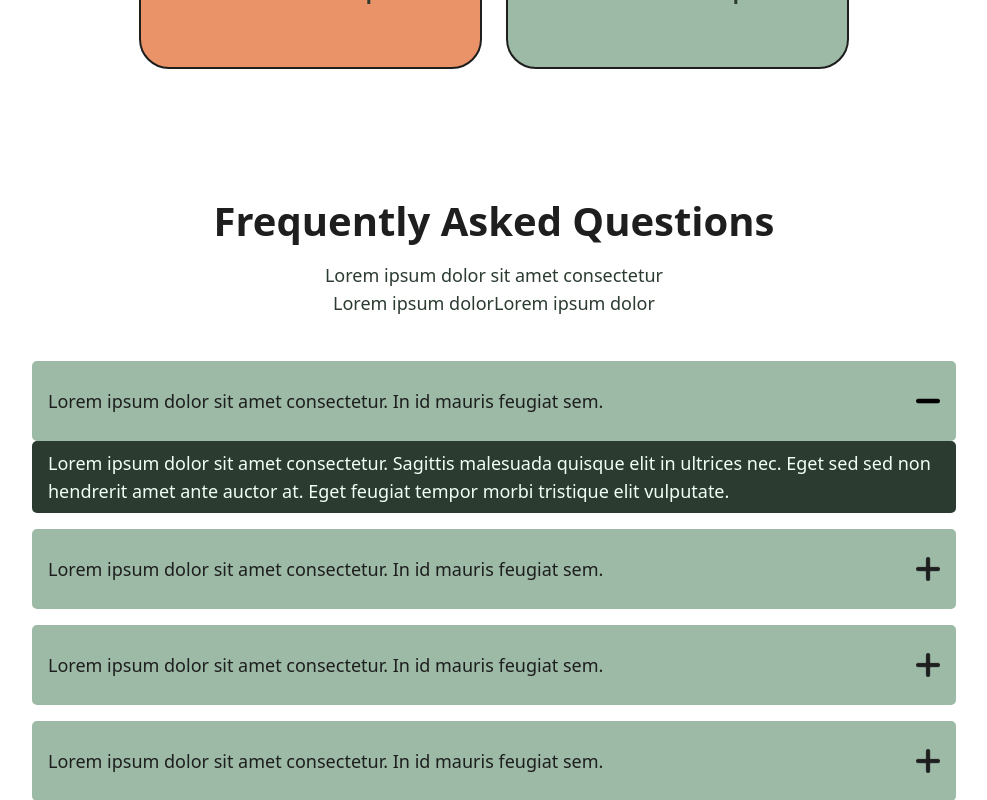
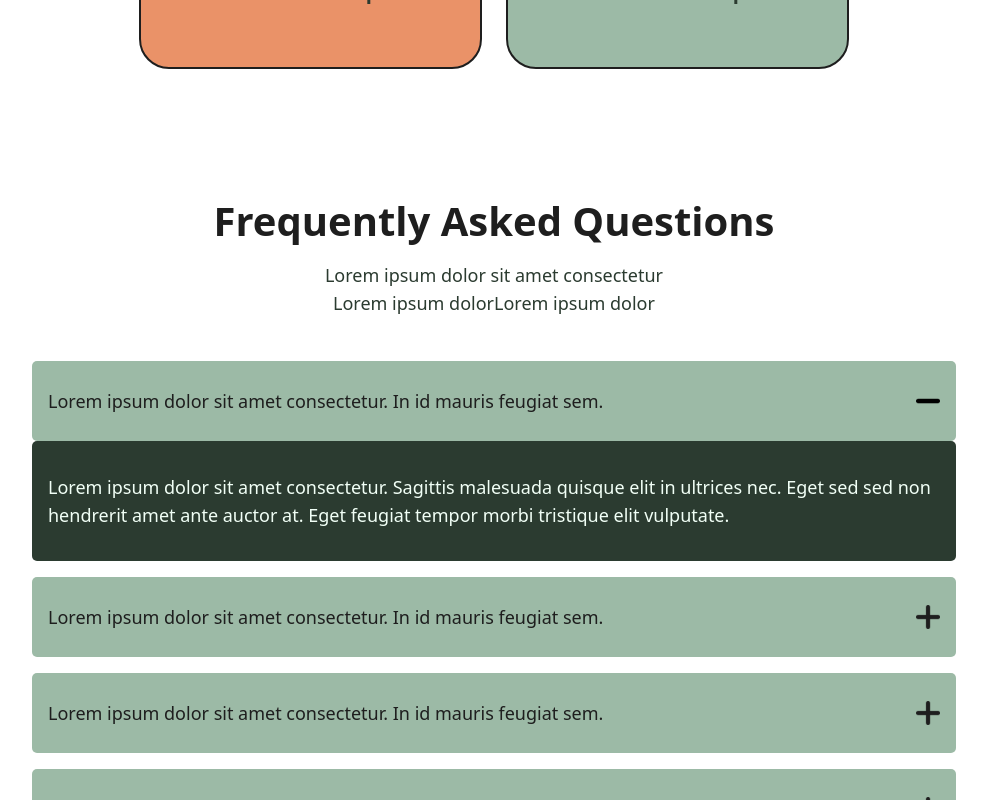
Before and after one commit to BowaDAO/Beud, a React (Vite) app: page / in a window 1280 px wide. Both pictures are taken after a click on the element 640 px from the left and 3437 px from the top of the page. Shown: the part 3037-3837 px from the top of the page, without its empty margins (146-1133 px from the left). Built offline with nearby package versions, Linux system fonts and the light colour scheme.

Commit message:
FAQ completed

```diff
--- a/src/components/FAQ.jsx
+++ b/src/components/FAQ.jsx
@@ -26,7 +26,7 @@ const FAQ = ({ answer, question }) => {
       </div>
 
       {show && (
-        <article className="px-4 py-2 bg-main rounded-[5px]">
+        <article className=" md:py-8 px-4 py-6 bg-main rounded-[5px]">
           <p className="text-light text-base md:text-lg">{answer}</p>
         </article>
       )}
```
